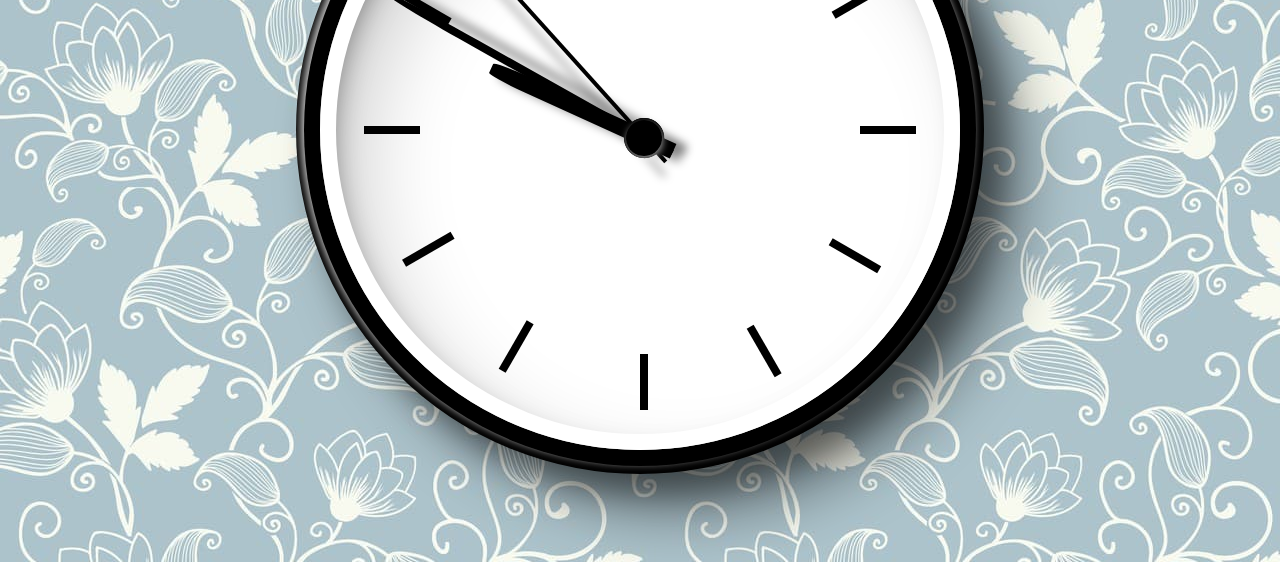
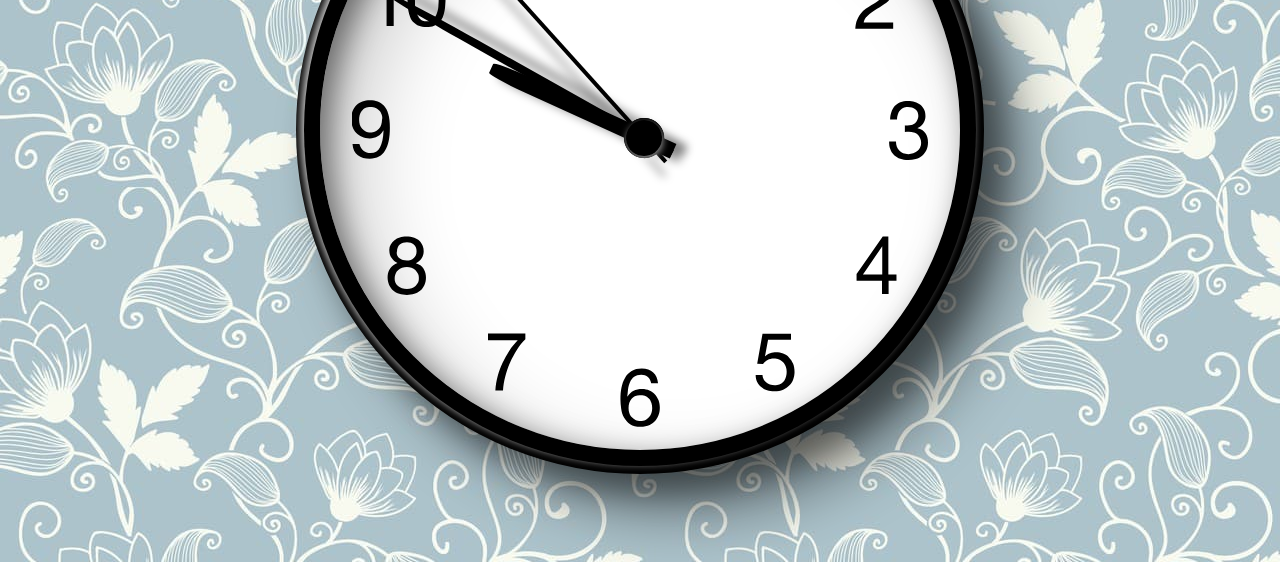
Before and after one commit to yermakovaa/JS-and-CSS-Clock, a plain HTML site: page index.html in a window 1280 px wide. Shown: the part 238-800 px from the top of the page. Drawn offline with Linux system fonts and the light colour scheme.

Commit message:
change clock interface

```diff
--- a/index.html
+++ b/index.html
@@ -5,6 +5,7 @@
     <meta name="viewport" content="width=device-width, initial-scale=1.0" />
     <title>Clock</title>
     <link rel="stylesheet" href="./main.css" />
+    <link rel="shortcut icon" href="./clock.ico" type="image/x-icon" />
     <script src="./index.js" type="module"></script>
   </head>
   <body>
@@ -13,12 +14,6 @@
       <div class="hour-hand"></div>
       <div class="second-hand"></div>
       <div class="minute-hand"></div>
-      <div class="hour12"></div>
-      <div class="hour1"></div>
-      <div class="hour2"></div>
-      <div class="hour3"></div>
-      <div class="hour4"></div>
-      <div class="hour5"></div>
     </section>
   </body>
 </html>
--- a/main.css
+++ b/main.css
@@ -1,11 +1,13 @@
 body {
   background: url('./bg.jpg');
 }
+
 section {
   width: 80vmin;
   height: 80vmin;
   margin: auto;
-  background: #fff;
+  background: #fff url(./clock.svg) no-repeat center;
+  background-size: 72vmin;
   border: 3vmin solid #000;
   border-radius: 50%;
   margin-top: 3vmin;
@@ -16,17 +18,6 @@ section {
   z-index: 1;
 }
 
-section:before {
-  content: '';
-  width: 95%;
-  height: 95%;
-  border-radius: 50%;
-  display: block;
-  background: transparent;
-  border: 2vmin solid white;
-}
-
-/* highlight at top left of black outline */
 section:after {
   content: '';
   width: 105%;
@@ -117,40 +108,3 @@ section:after {
 .second-hand:after {
   top: -2.25vmin;
 }
-
-.hour12,
-.hour1,
-.hour2,
-.hour3,
-.hour4,
-.hour5 {
-  height: 1vmin;
-  width: 55vmin;
-  background: transparent;
-  border-left: 7vmin solid #000;
-  border-right: 7vmin solid #000;
-  transform: translate(-50%, -50%);
-  top: 50%;
-  left: 50%;
-  position: absolute;
-}
-
-.hour3 {
-  transform: rotate(90deg) translate(0, 34vmin);
-}
-
-.hour1 {
-  transform: rotate(120deg) translate(17vmin, 30vmin);
-}
-
-.hour2 {
-  transform: rotate(150deg) translate(29vmin, 18vmin);
-}
-
-.hour4 {
-  transform: rotate(210deg) translate(30vmin, -17vmin);
-}
-
-.hour5 {
-  transform: rotate(240deg) translate(17vmin, -30vmin);
-}
```
Also changed, not shown: clock.ico (added), clock.svg (added).
